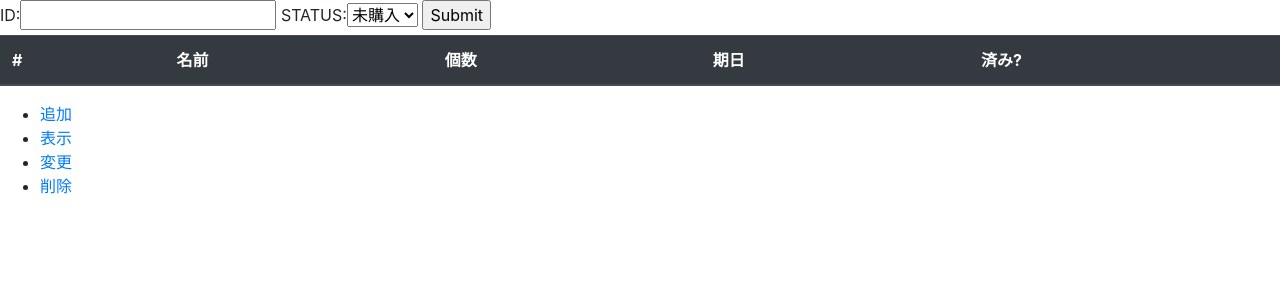
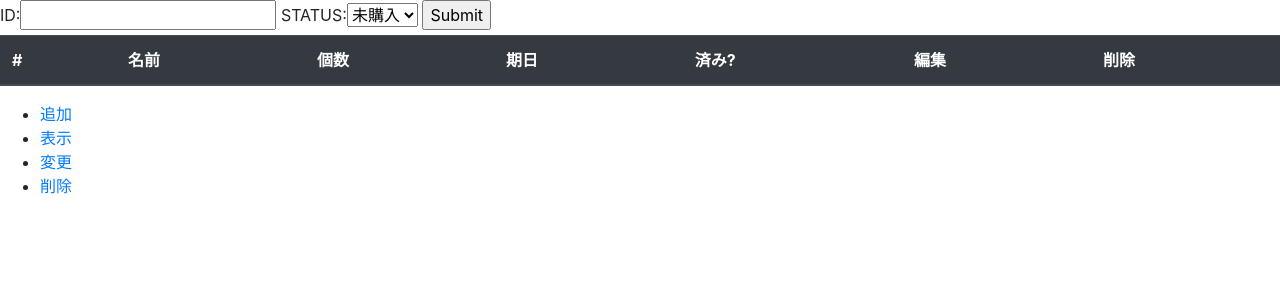
Before and after one commit to t17cs058/myproject, a Django app: page /shoppinglist/list/ in a window 1280 px wide. Shown: the part 40-340 px from the top of the page. Run offline with Django 3.2, Linux system fonts and the light colour scheme; data that the repository does not hold is empty; some libraries are stand-ins or nearby versions.

Commit message:
[add]listのテーブルの項目を追加
編集、削除ページに移動できるようにした

```diff
--- a/shoppinglist/templates/shoppinglist/item_list.html
+++ b/shoppinglist/templates/shoppinglist/item_list.html
@@ -17,6 +17,8 @@
 			<th>個数</th>
 			<th>期日</th>
 			<th>済み?</th>
+			<th>編集</th>
+			<th>削除</th>
 		</tr>
 	</thead>
 	<tbody>
@@ -27,6 +29,8 @@
 		<td>{{ item.count }}</td>
 		<td>{{ item.buy_date }}</td>
 		<td>{% if item.buy == False %} <front color="red">Not yet</front>{% endif %}{% if item.buy == True %} Yet {% endif %}</td>
+		<td>編集</td>
+		<td><a href="{% url 'delete' item.id %}">削除</a></td>
 	</tr>
 {% endfor %}
 </tbody>
--- a/shoppinglist/urls.py
+++ b/shoppinglist/urls.py
@@ -13,7 +13,7 @@ urlpatterns = [
     path('edit', ItemEditView.as_view(),name='edit'),# @UndefinedVariable
     path('show', ItemShowView.as_view(),name='show'), # @UndefinedVariable
     path("delete", ItemDeleteView.as_view(), name="delete"),  # @UndefinedVariable
-
+    path('delete/<int:item_id>', ItemDeleteView.as_view(), name='delete')
 
 
     ]
```
